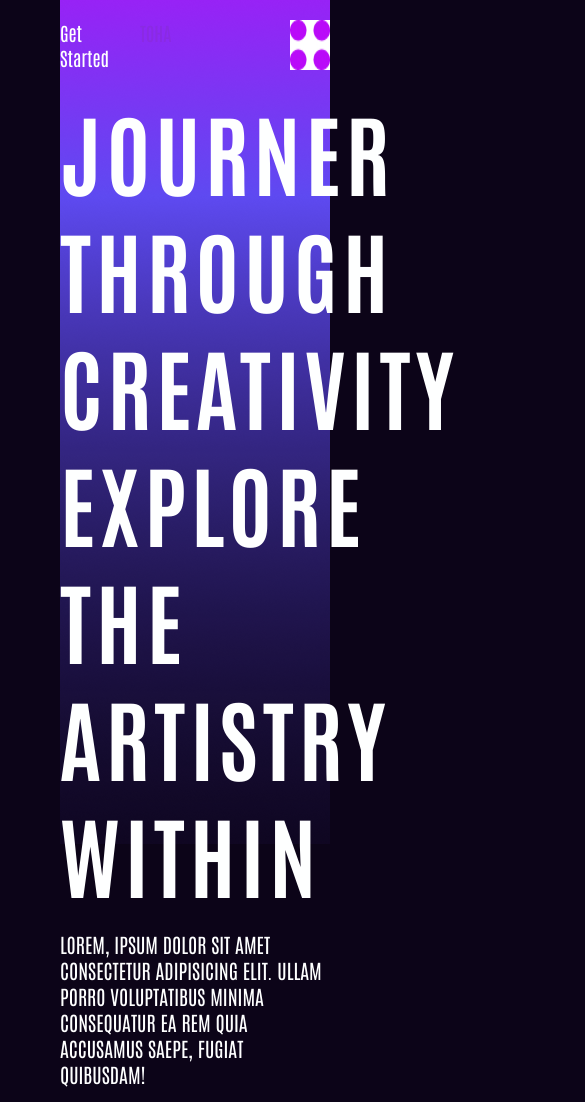
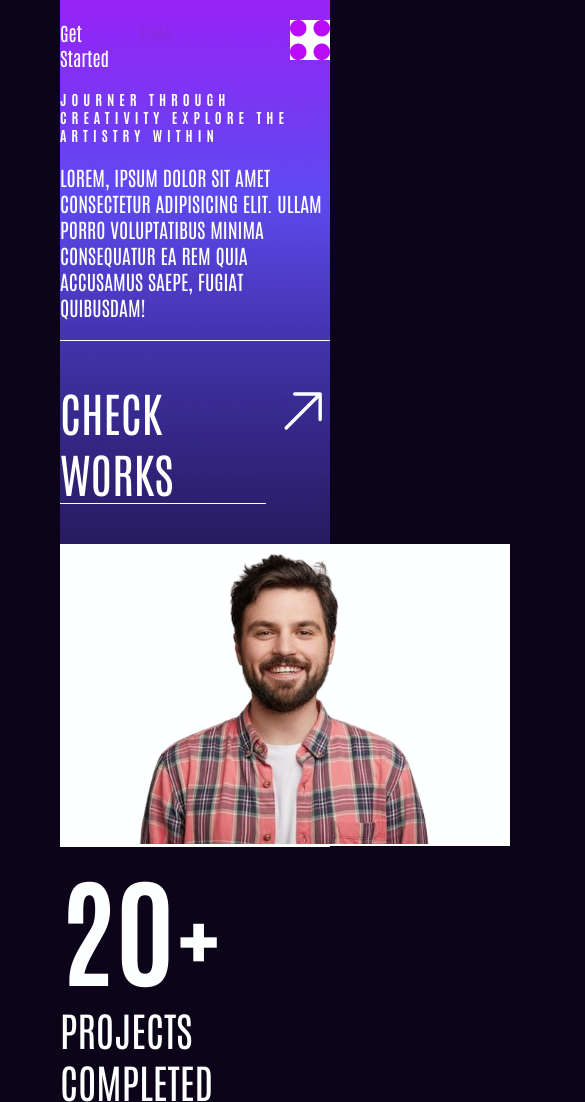
Before and after one commit to iatoha/PH-portfolio, a plain HTML site: page index.html in a window 390 px wide. Shown: the top 1102 px of the page, 585 px wide, since content can reach past the window. Drawn offline with Linux system fonts and the light colour scheme.

Commit message:
bannerhalfway done

```diff
--- a/index.html
+++ b/index.html
@@ -10,26 +10,36 @@
 </head>
 
 <body class="container">
+
+    <!-- this is navbar section -->
     <section class="header-container">
         <section class="nav-container">
             <div class="nav">
+
                 <div class="start">
                     <h3>Get Started</h3>
                 </div>
+
                 <div class="name">
                     <h3>
                         <span style="color: blueviolet;">TOHA</span>
                     </h3>
                 </div>
+
                 <div id="menu-icon-id" class="menu-icon">
-                    <img width="40px" height="50px" src="images/navbar/Menu.jpg" alt="">
+                    <img width="40px" height="40px" src="images/navbar/Menu.jpg" alt="">
                 </div>
             </div>
         </section>
+            <!-- this is navbar section  end-->
+
+        <!-- this is banner section -->
         <section class="banner-section">
+
             <div class="banner-title">
                 <h1>JOURNER THROUGH CREATIVITY EXPLORE THE ARTISTRY WITHIN </h1>
             </div>
+
             <div class="banner-desc">
                 <p>Lorem, ipsum dolor sit amet consectetur adipisicing elit. Ullam porro voluptatibus minima
                     <br>
@@ -38,9 +48,13 @@
             </div>
 
             <div class="banner-profile-container">
+
                 <div class="banner-profile-desc">
+
                     <div class="work-icon-container">
+
                         <h1>CHECK WORKS</h1>
+
                         <svg class="check-icon" xmlns="http://www.w3.org/2000/svg" fill="none" viewBox="0 0 24 24"
                             stroke-width="1.5" stroke="currentColor" class="size-6">
                             <path stroke-linecap="round" stroke-linejoin="round"
@@ -48,42 +62,56 @@
                         </svg>
                     </div>
                 </div>
+
                 <div class="banner-image-container">
                     <img id="banner-image" src="images/banner/banner.png" alt="">
                 </div>
             </div>
+            <!-- this is banner section end -->
 
+            <!-- complete project section -->
+            <div class="complete-projects-container">
 
-            <div class="complete-projects-container">
                 <div class="complete-projects-card">
+
                     <h1>20+</h1>
+
                     <p>Projects
                         <br>
                         completed
                     </p>
                 </div>
+
                 <div class="complete-projects-card">
+
                     <h1>2+</h1>
+
                     <p>years of
                         <br>
                         experience
                     </p>
                 </div>
+
                 <div class="complete-projects-card">
                     <h1>3+</h1>
+
                     <p>worked with
                         <br>
                         agencies
                     </p>
                 </div>
+
                 <div class="complete-projects-card">
+
                     <h1>20+</h1>
+
                     <p>total
                         <br>
                         clients
                     </p>
                 </div>
             </div>
+            <!-- complete project section end-->
 
         </section>
     </section>
--- a/style/header.css
+++ b/style/header.css
@@ -46,7 +46,7 @@
     font-size: 40px;
 }
 
-.work-icon-container{
+.work-icon-container {
     display: flex;
     gap: 10px;
     padding: 40px 0px;
@@ -59,10 +59,9 @@
 .banner-image-container {
     background-color: var(--primary-font-color);
     width: fit-content;
-    position: sticky;
 }
 
-.check-icon{
+.check-icon {
     height: 60px;
     width: 60px;
 }
@@ -71,24 +70,36 @@
     height: 300px;
 }
 
-.complete-projects-container{
+.complete-projects-container {
     display: flex;
-     justify-content: space-between;
+    justify-content: space-between;
 }
 
-.complete-projects-card h1{
+.complete-projects-card h1 {
     font-size: 120px;
     font-weight: 900;
 }
 
-.complete-projects-card p{
+.complete-projects-card p {
     font-size: 40px;
     font-weight: 400;
     text-transform: uppercase;
 }
 
-@media only screen and (min-width: 200px) and (max-width: 576px) {
+@media only screen and (min-width: 100px) and (max-width: 576px) {
     .nav {
         font-size: 16px;
     }
+
+    .complete-projects-container {
+        flex-direction: column;
+    }
+
+    .banner-title h1{
+        font-size: 14px;
+    }
+
+    .banner-profile-container {
+        flex-direction: column;
+    }
 }
```
